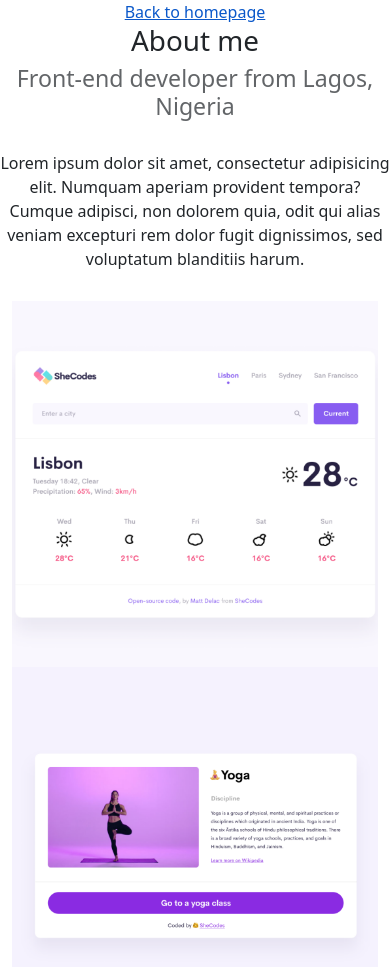
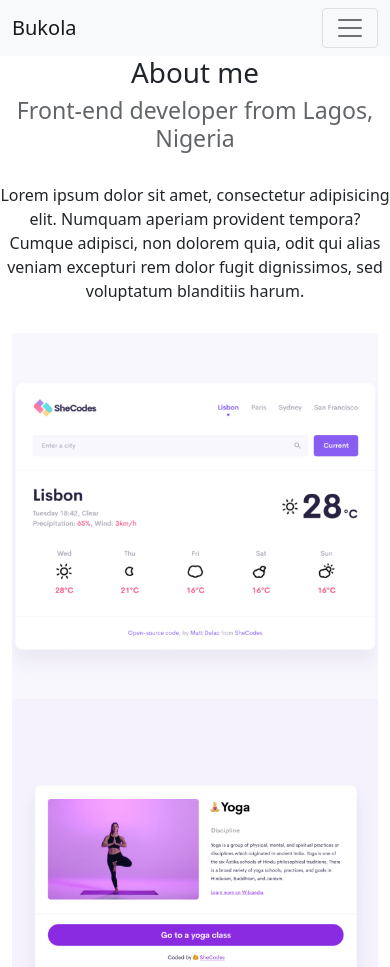
Before and after one commit to Bukifad/responsive, a plain HTML site: page about.html in a window 390 px wide. Shown: the top 967 px of the page. Drawn offline with nearby package versions, Linux system fonts and the light colour scheme.

Commit message:
about nav

```diff
--- a/about.html
+++ b/about.html
@@ -15,7 +15,30 @@
   </head>
   <style></style>
   <body>
-    <a href="index.html" class="homepage-link">Back to homepage</a>
+    <nav class="navbar navbar-expand-lg navbar-light bg-light">
+      <div class="container-fluid">
+        <a class="navbar-brand" href="#">Bukola</a>
+        <button
+          class="navbar-toggler"
+          type="button"
+          data-bs-toggle="collapse"
+          data-bs-target="#navbarNavAltMarkup"
+          aria-controls="navbarNavAltMarkup"
+          aria-expanded="false"
+          aria-label="Toggle navigation"
+        >
+          <span class="navbar-toggler-icon"></span>
+        </button>
+        <div class="collapse navbar-collapse" id="navbarNavAltMarkup">
+          <div class="navbar-nav">
+            <a class="nav-link" aria-current="page" href="index.html">Home</a>
+            <a class="nav-link active" href="about.html">About me"</a>
+            <a class="nav-link" href="about.html#contact">Contact me</a>
+          </div>
+        </div>
+      </div>
+    </nav>
+    <!-- <a href="index.html" class="homepage-link">Back to homepage</a> -->
     <h1>About me</h1>
     <h3>Front-end developer from Lagos, Nigeria</h3>
     <div class="about-paragraphs text-center">
```
